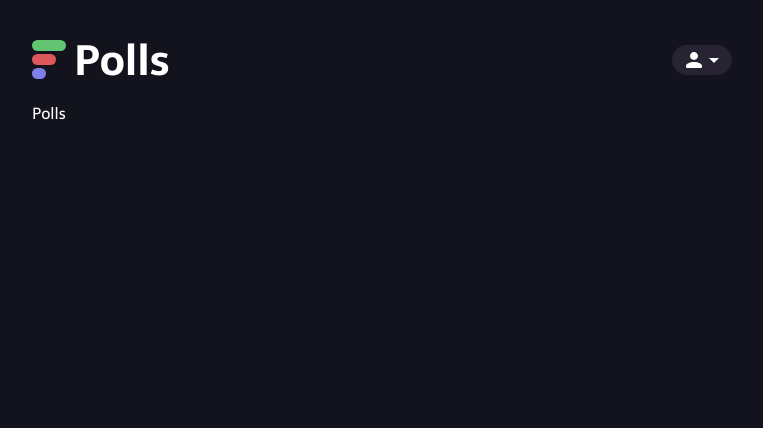
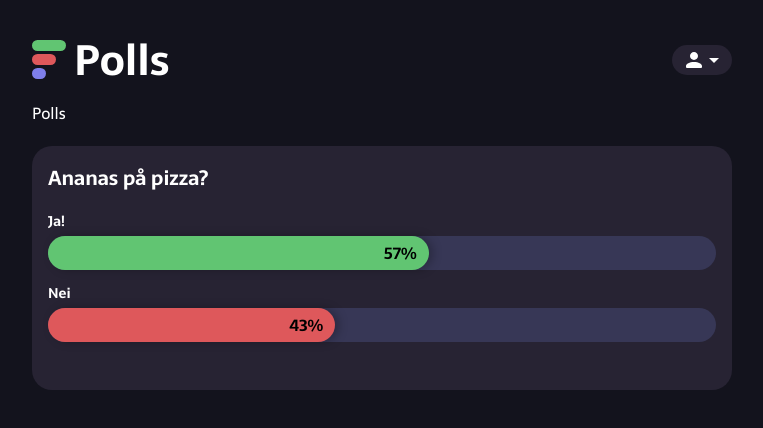
Before and after one commit to dat250-gruppe14/feed-app-web, a React app: page / in a window 1280 px wide. Shown: the top 428 px of the page, without its empty margins (258-1021 px from the left). Built offline with nearby package versions, Linux system fonts and the light colour scheme.

Commit message:
Add progress and refactor card (#3)
* Add progress and refactor card

* add metadata to card footer

* add checks of user answer and location

```diff
--- a/src/App.tsx
+++ b/src/App.tsx
@@ -7,6 +7,7 @@ import { Routes } from './routes/Routes';
 import GlobalStyle from './styles/global';
 import { Header } from './components/Header';
 import { PageWrapper } from './components/PageWrapper';
+import { Card } from './components/Card';
 
 const queryClient = new QueryClient();
 
@@ -20,6 +21,15 @@ export const App = () => {
           <ErrorBoundary>
             <Routes />
           </ErrorBoundary>
+          <Card
+            title="Ananas på pizza?"
+            optionOne="Ja!"
+            optionOneCount={65}
+            optionTwo="Nei"
+            optionTwoCount={50}
+            owner="Lars"
+            canVote={false}
+          />
         </PageWrapper>
       </Router>
       <ReactQueryDevtools initialIsOpen={false} />
--- a/src/components/Card.tsx
+++ b/src/components/Card.tsx
@@ -1,9 +1,14 @@
 import { FC } from 'react';
+import { useLocation } from 'react-router-dom';
 import styled from 'styled-components';
 import { rem } from 'polished';
+import { pathToRegexp } from 'path-to-regexp';
 
 import { colors } from 'src/styles/colors';
-import { PollOption } from 'src/types/types';
+import { getRemainingPollDays } from 'src/utils/utils';
+import { Answer } from 'src/types/types';
+import { Progress } from './Progress';
+import { Button } from './Button';
 
 const CardWrapper = styled.div`
   background: ${colors.backgroundSecondary} !important;
@@ -35,32 +40,84 @@ const OptionDescription = styled.p`
   font-weight: 700;
 `;
 
-const OptionValue = styled.div`
-  background-color: ${colors.backgroundTertiary};
+const CardFooter = styled.div`
+  display: flex;
+  flex-direction: row;
+  justify-content: space-between;
+  margin-top: ${rem(20)};
+`;
+
+const PollMeta = styled.div`
+  background: rgba(0, 0, 0, 0.26);
   border-radius: ${rem(20)};
-  margin-top: ${rem(4)};
+  padding: ${rem(4)} ${rem(14)};
+`;
+
+const VoteButton = styled(Button)`
+  align-self: flex-end;
+  background: ${colors.blueish};
+  justify-self: flex-end;
 `;
 
 interface CardProps {
   title?: string;
-  options?: PollOption[];
+  optionOne: string;
+  optionOneCount: number;
+  optionTwo: string;
+  optionTwoCount: number;
   endDate?: Date;
+  owner?: string;
+  userAnswer?: Answer;
 }
 
-export const Card: FC<CardProps> = ({ title, options, endDate }) => {
+export const Card: FC<CardProps> = ({
+  title,
+  optionOne,
+  optionOneCount,
+  optionTwo,
+  optionTwoCount,
+  endDate,
+  owner,
+  userAnswer,
+}) => {
+  const location = useLocation();
+  const votesCount = optionOneCount + optionTwoCount;
+  const daysLeft = getRemainingPollDays(endDate);
+  const isVotePage = location.pathname.match(pathToRegexp('/vote'));
+  const canVote = userAnswer !== undefined;
+
   return (
     <CardWrapper>
       {title && <CardTitle>{title}</CardTitle>}
-      {/* TODO: Implement progress bar to render option count ("progress") */}
-      {/* {options &&
-        options.map(option => {
-          return (
-            <OptionWrapper>
-              <OptionDescription>{option.description}</OptionDescription>
-              <OptionValue>{option.count}</OptionValue>
-            </OptionWrapper>
-          );
-        })} */}
+      <>
+        <OptionWrapper>
+          <OptionDescription>{optionOne}</OptionDescription>
+          <Progress
+            background={colors.green}
+            value={optionOneCount}
+            total={votesCount}
+          />
+          {canVote && <VoteButton />}
+        </OptionWrapper>
+        <OptionWrapper>
+          <OptionDescription>{optionTwo}</OptionDescription>
+          <Progress
+            background={colors.red}
+            value={optionTwoCount}
+            total={votesCount}
+          />
+          {canVote && <VoteButton />}
+        </OptionWrapper>
+      </>
+      <CardFooter>
+        {daysLeft && (
+          <PollMeta>
+            {daysLeft === 1 ? `${daysLeft} day left` : `${daysLeft} days left`}
+          </PollMeta>
+        )}
+        {owner && isVotePage && <PollMeta>{`Asked by ${owner}`}</PollMeta>}
+        {/* ADD "GO TO POLL" / "EDIT POLL" button */}
+      </CardFooter>
     </CardWrapper>
   );
 };
--- /dev/null
+++ b/src/components/Progress.tsx
@@ -0,0 +1,50 @@
+import { FC } from 'react';
+import styled from 'styled-components';
+import { rem } from 'polished';
+
+import { colors } from 'src/styles/colors';
+import { calculatePercentage } from 'src/utils/utils';
+
+const ProgressBarWrapper = styled.div`
+  background: ${colors.backgroundTertiary};
+  border-radius: ${rem(20)};
+  margin-top: ${rem(4)};
+`
+
+const Bar = styled.div<{percentage: number, background: string}>`
+  display: flex;
+  background: ${({ background }) => background};
+  border-radius: inherit;
+  box-shadow: ${rem(4)} ${rem(0)} ${rem(10)} rgba(0,0,0,0.25);
+  color: black;
+  font-weight: 700;
+  justify-content: flex-end;
+  max-width: ${({ percentage }) => percentage}%;
+  min-width: fit-content;
+  padding: ${rem(4)} ${rem(12)} ${rem(4)} ${rem(4)};
+`;
+
+interface ProgressBarProps {
+  value: number;
+  total: number;
+  background: string;
+}
+
+export const Progress: FC<ProgressBarProps> = ({
+  value,
+  total,
+  background
+}) => {
+  const percentageValue = Math.round(calculatePercentage(value, total));
+
+  return (
+    <ProgressBarWrapper>
+      <Bar
+        percentage={percentageValue}
+        background={background}
+      >
+        {`${percentageValue}%`}
+      </Bar>
+    </ProgressBarWrapper>
+  );
+}
--- a/src/routes/Routes.tsx
+++ b/src/routes/Routes.tsx
@@ -7,9 +7,9 @@ import {
 import { LoginPage } from 'src/pages/AuthenticatePages/LoginPage';
 import { RegisterPage } from 'src/pages/AuthenticatePages/RegisterPage';
 import { CreatePollPage } from 'src/pages/CreatePollPage/CreatePollPage';
-import { EditPollPage } from 'src/pages/EditPollPage.tsx/EditPollPage';
+import { EditPollPage } from 'src/pages/EditPollPage/EditPollPage';
 import { PollsPage } from 'src/pages/PollsPage/PollsPage';
-import { ProfilePage } from 'src/pages/ProfilePage.tsx/ProfilePage';
+import { ProfilePage } from 'src/pages/ProfilePage/ProfilePage';
 import { VotePage } from 'src/pages/VotePage/VotePage';
 import { GenericNotFound } from './paths';
 import { baseRoutes } from './baseRoutes';
--- a/src/types/types.ts
+++ b/src/types/types.ts
@@ -38,7 +38,7 @@ export interface Poll {
   endDate: Date;
   access: PollAccess;
   isClosed: boolean;
-  userAnswer: Answer;
+  userAnswer?: Answer;
 }
 
 export interface Vote {
--- a/src/utils/utils.ts
+++ b/src/utils/utils.ts
@@ -12,3 +12,15 @@ export const mapRouteToHeaderTitle = (path: string) => {
   if (path.match(pathToRegexp(baseRoutes.register))) return LOGIN_HEADER;
   return '';
 };
+
+export const calculatePercentage = (value: number, total: number): number => (value / total * 100);
+
+export const getRemainingPollDays = (endDate: Date | undefined): number | undefined => {
+  const msPerDay = 24 * 60 * 60 * 1000;
+
+  const now = new Date();
+
+  const difference = endDate ? Math.round(Math.abs(Number(endDate)- Number(now)) / msPerDay) : undefined;
+
+  return difference;
+};
```
Also changed, not shown: src/pages/EditPollPage/EditPollPage.tsx (renamed from src/pages/EditPollPage.tsx/EditPollPage.tsx), src/pages/ProfilePage/ProfilePage.tsx (renamed from src/pages/ProfilePage.tsx/ProfilePage.tsx), 1 other file (tests, documents, lock files or other folders).
